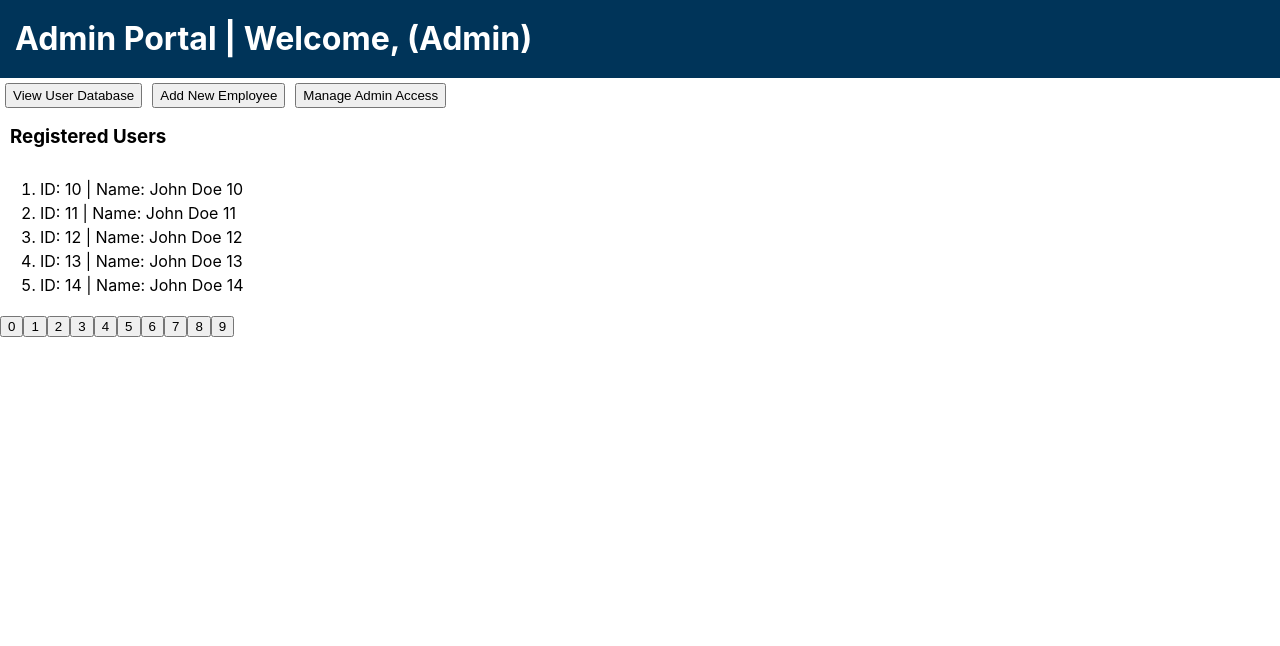
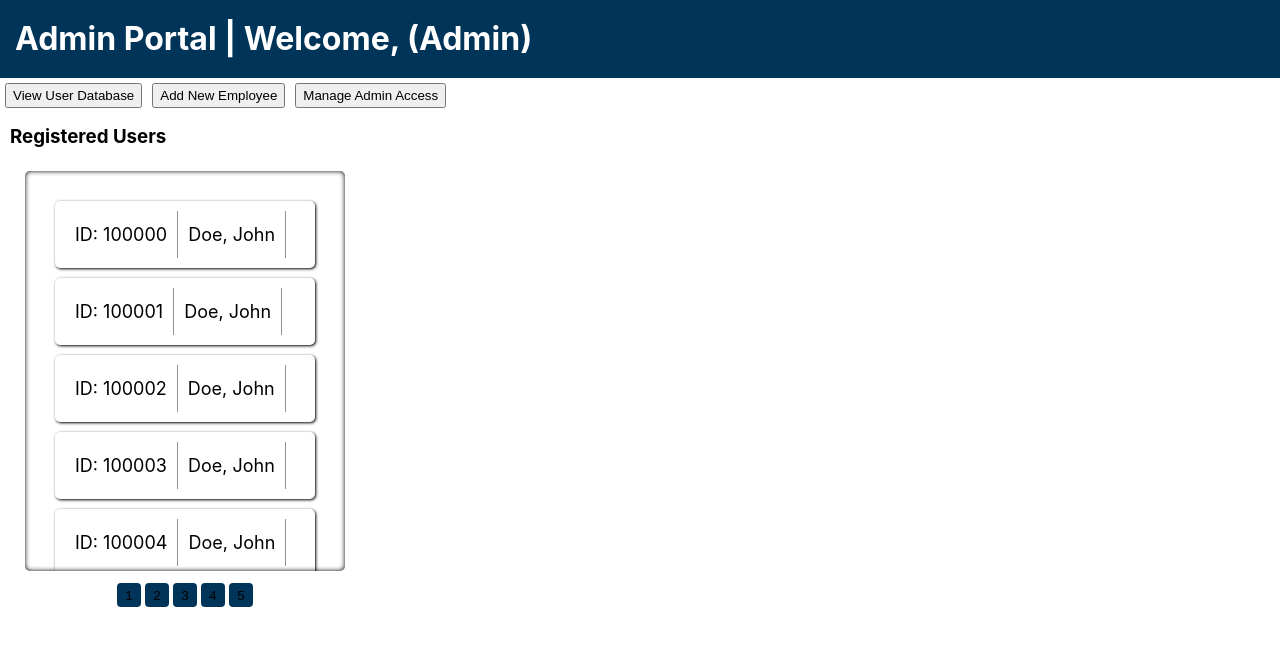
Before and after one commit to yyaatt0/CMPE-131-Group-2, a React (Create React App) app in the folder online-banking/: page /adminportal in a window 1280 px wide. Shown: the top 646 px of the page. Built offline with nearby package versions, Linux system fonts and the light colour scheme.

Commit message:
More css and compressed some html into components

```diff
--- /dev/null
+++ b/online-banking/src/components/ListCard.tsx
@@ -0,0 +1,20 @@
+
+type user = {id: number, firstName: string, lastName: string};
+
+interface Props {
+    children?: React.ReactNode;
+    info: user
+    onClick?: () => void;
+}
+
+function ListCard({children, info, onClick}: Props) {
+    return(
+        <div className="list-card" onClick={onClick}>
+            <label className="list-content">ID: {info.id}</label>
+            <label className="list-content">{info.lastName}, {info.firstName}</label>
+            {children}
+        </div>
+);
+}
+
+export default ListCard;
--- /dev/null
+++ b/online-banking/src/components/PageButtons.tsx
@@ -0,0 +1,26 @@
+interface Props {
+    className?: string;
+    array: Array<any>;
+    max: number;
+    handleClick: (n: number) => void;
+}
+
+function PageButtons({className, array, max, handleClick}: Props) {
+    return(
+        <div className={className}>
+            {/* Places page buttons below user list that will updata which portion of the whole user list will be displayed. */}
+            {array.filter((item, index) => index % max === 0).map((item, index) => (
+                <button
+                    key={index}
+                    onClick={() =>
+                        handleClick(index * max)
+                    }
+                >
+                    {index + 1}
+                </button>
+            ))}
+        </div>
+    );
+}
+
+export default PageButtons;
--- /dev/null
+++ b/online-banking/src/components/ScrollBox.tsx
@@ -0,0 +1,18 @@
+import { useRef } from "react";
+
+interface Props {
+    className?: string;
+    children?: React.ReactNode;
+}
+
+function ScrollBox({className, children}: Props) {
+    const scrollBoxRef = useRef<HTMLDivElement>(null);
+
+    return (
+        <div className={className} ref={scrollBoxRef} style={{overflowY: 'auto'}}>
+            {children}
+        </div>
+    );
+}
+
+export default ScrollBox;
--- a/online-banking/src/pages/AdminPortal.tsx
+++ b/online-banking/src/pages/AdminPortal.tsx
@@ -3,34 +3,37 @@ import '../styles.css';
 import './AdminPortal.css';
 import ReqTextInput from '../components/ReqTextInput';
 import TextInput from '../components/TextInput';
+import ListCard from '../components/ListCard';
+import ScrollBox from '../components/ScrollBox';
+import PageButtons from '../components/PageButtons';
 
 // Basic user type definition. Will add more fields later (contact info, ssn, etc.)
-type user = {id: number, firstName: string, lastName: string}
+type user = {id: number, firstName: string, lastName: string};
 
 // Temp registered user list
-let userCount = 50;
+let userCount = 100;
 let users: user[] = []
 for(var i = 0; i < userCount; i++){
     users.push(
-        {id: i, firstName: `John`, lastName: `Doe ${i}`}
+        {id: i + 100000, firstName: 'John', lastName: 'Doe'}
     )
 }
 
 // Basic employee type definition.
-type employee = {info: user, admin: boolean}
+type employee = {info: user, admin: boolean};
 
 // Temp employee list
-let employeeCount = 25;
+let employeeCount = 50;
 let employees: employee[] = [];
 for(var i = 0; i < employeeCount; i++){
     if(i % 3 === 0){    // Give every third employee admin access as a temp demonstration
         employees.push(
-            {info: {id: i, firstName: 'Jane', lastName: `Doe ${i}`}, admin: true}
+            {info: {id: i + 10000, firstName: 'Jane', lastName: 'Doe'}, admin: true}
         )
     }
     else{
         employees.push(
-            {info: {id: i, firstName: 'Jane', lastName: `Doe ${i}`}, admin: false}
+            {info: {id: i + 10000, firstName: 'Jane', lastName: 'Doe'}, admin: false}
         )
     }
 }
@@ -41,10 +44,14 @@ function AdminPortal() {
     const [activeTab, setActiveTab] = useState(0);
 
     // Used to display both user and employee lists
-    const [maxListItems, setMaxListItems] = useState(5);
-    const [listStartIndex, setListStartIndex] = useState(10);
+    const [maxListItems, setMaxListItems] = useState(20);
+    const [listStartIndex, setListStartIndex] = useState(0);
     const shownUserList = users.slice(listStartIndex, listStartIndex + maxListItems);   // Only show [maxListItems] number of users per page
     const shownEmployeeList = employees.slice(listStartIndex, listStartIndex + maxListItems); // Only show [maxListItems] number of employees per page
+
+    const handleUserSelect = () => {
+        console.log("clicked.");
+    }
 
     /*
 
@@ -122,7 +129,7 @@ function AdminPortal() {
                                         <TextInput text="Home (Optional)" value={newEmpHPhone} setParam={setNewEmpHPhone}/>
                                     </div>
                                     <div className='input-line'>
-                                        <ReqTextInput label="*Birthdate" type="date" text="MM/DD/YYYY" value={newEmpBdate} setParam={setNewEmpBdate}/>
+                                        <ReqTextInput label="*Birthdate" type="date" value={newEmpBdate} setParam={setNewEmpBdate}/>
                                         <ReqTextInput label="*SSN" value={newEmpSSN} setParam={setNewEmpSSN}/>
                                     </div>
                                     <button type='submit'>Submit</button>
@@ -132,63 +139,42 @@ function AdminPortal() {
                     /* Manage which employees have admin access */
                     case 2:
                         return(
-                            <div>
+                            <>
                                 <h3 className='section-subheader'>Manage admin access here.</h3>
-                                <ol>
+                                <div className='list-area'>
+                                    <ScrollBox className='list-container'>
                                         {shownEmployeeList.map((emp) => (
-                                        <div>
+                                            <>
                                                 {/* Employee info display */}
-                                            <li key={emp.info.id}>
-                                                ID: {emp.info.id} | Name: {emp.info.firstName} {emp.info.lastName}
-                                            </li>
-                                            <label>Admin? </label>
+                                                <ListCard info={emp.info} onClick={handleUserSelect}>
+                                                    <label> Admin? </label>
                                                     {/* Employees with admin perms will have their checkbox marked. Functionality to modify perms needs to be added. */}
                                                     <input type="checkbox" checked={emp.admin}/>
+                                                </ListCard>
+                                            </>
+                                        ))}
+                                    </ScrollBox>
+                                    {/* Places page buttons below employee list that will update which portion of the whole employee list will be displayed. */}
+                                    <PageButtons className='page-select' array={employees} max={maxListItems} handleClick={setListStartIndex}/>
                                 </div>
-                                    ))}
-                                </ol>
-                                <div>
-                                    {/* Places page buttons below employee list that will update which portion of the whole employee list will be displayed. */}
-                                    {employees.filter((item, index) => index % maxListItems === 0).map((item, index) => (
-                                        <button
-                                            key={index}
-                                            onClick={() =>
-                                                setListStartIndex(index * maxListItems)
-                                            }
-                                        >
-                                            {index}
-                                        </button>
-                                    ))}
-                                </div>
-                            </div>
+                            </>
                         );
                     /* Admins can view list of all registered users and lookup their data. Displayed by default. */
                     default:
                         return(
-                            <div>
+                            <>
                                 <h3 className='section-subheader'>Registered Users</h3>
-                                <ol>
+                                <div className='list-area'>
+                                    <ScrollBox className='list-container'>
                                         {shownUserList.map((user) => (
                                             // User info display
-                                        <li key={user.id}>
-                                            ID: {user.id} | Name: {user.firstName} {user.lastName}
-                                        </li>
+                                            <ListCard info={user} onClick={handleUserSelect}/>
                                         ))}
-                                </ol>
-                                <div>
-                                    {/* Places page buttons below user list that will updata which portion of the whole user list will be displayed. */}
-                                    {users.filter((item, index) => index % maxListItems === 0).map((item, index) => (
-                                        <button
-                                            key={index}
-                                            onClick={() =>
-                                                setListStartIndex(index * maxListItems)
-                                            }
-                                        >
-                                            {index}
-                                        </button>
-                                    ))}
+                                    </ScrollBox>
+                                    {/* Places page buttons below user list that will update which portion of the whole employee list will be displayed. */}
+                                    <PageButtons className='page-select' array={users} max={maxListItems} handleClick={setListStartIndex}/>
                                 </div>
-                            </div>
+                            </>
                         );
                 }
             })()}
--- a/online-banking/src/styles.css
+++ b/online-banking/src/styles.css
@@ -101,6 +101,68 @@ button {
   margin: 5px;
 }
 
+.list-area {
+  display: flex;
+  flex-direction: column;
+  align-items: center;
+
+  position: absolute;
+  left: 25px;
+
+  width: 25%;
+}
+
+.list-container {
+  background-color: white;
+  border-radius: 5px;
+  box-shadow: 0px 0px 5px inset;
+  box-sizing: border-box;
+
+  width: 100%;
+  max-height: 400px;
+  padding: 20px;
+  margin: 10px;
+}
+
+.list-card {
+  border-radius: 5px;
+  box-shadow: 1px 1px 3px;
+
+  cursor: pointer;
+
+  padding: 10px;
+  margin: 10px;
+}
+
+.list-card:hover {
+  scale: 101%;
+}
+
+.list-content {
+  display: inline-block;
+  border-right: 1px solid #929292;
+
+  font-weight: 400;
+  font-size: 18px;
+
+  padding: 10px;
+}
+
+.page-select button{
+  background-color: #003459;
+  border: none;
+  border-radius: 4px;
+
+  width: 24px;
+  height: 24px;
+  padding: 4px;
+  margin: 2px;
+}
+
+.page-select button:hover {
+  background-color: #004f88;
+}
+
 .arrow-button {
   background-color: #003459;
   border-radius: 10px;
```
Lines whose indentation alone changed are shown as unchanged.
